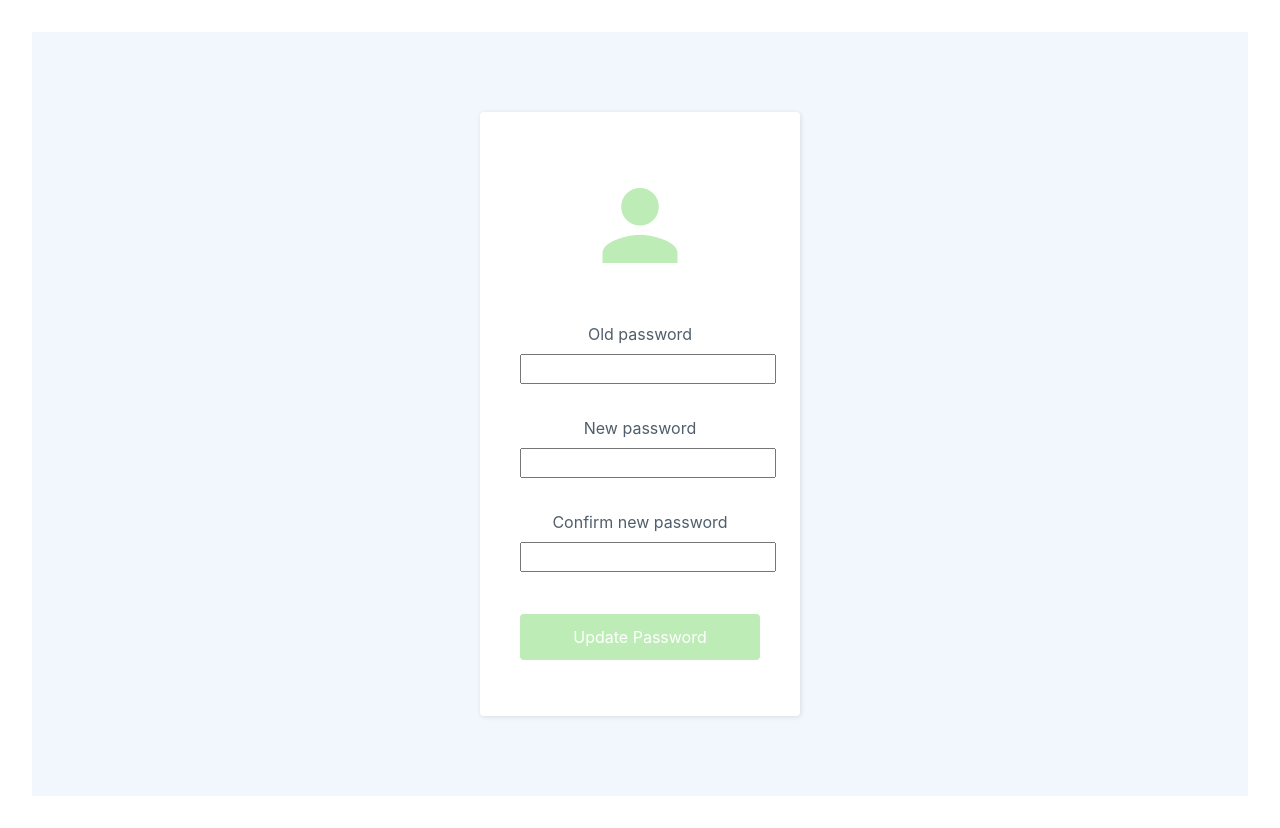
After one commit to sicoyle/Healthy_Meals, a Flask app: page /change_password in a window 1280 px wide. The commit adds this page. Run offline with Flask 2, Linux system fonts and the light colour scheme; the visitor is signed in with stand-in values (Sample User, id 1); parts of the project's set-up code (start-up, migrations or seed data) failed here and were passed over; some libraries are stand-ins or nearby versions.

Commit message:
Got change password implemented

```diff
--- a/app/forms.py
+++ b/app/forms.py
@@ -42,6 +42,29 @@ class EditProfileForm(FlaskForm):
     phone_number = StringField('Phone Number')
     submit = SubmitField('Submit')
 
+class ChangePasswordForm(FlaskForm):
+    old_password = PasswordField('Old password', validators=[DataRequired()])
+    password = PasswordField('New password', validators=[
+        DataRequired(), EqualTo('password2', message='Passwords must match')])
+    password2 = PasswordField('Confirm new password', validators=[DataRequired()])
+    submit = SubmitField('Update Password')
+
+class PasswordResetRequestForm(FlaskForm):
+    email = StringField('Email', validators=[DataRequired(), Length(1, 64),
+                                             Email()])
+    submit = SubmitField('Reset Password')
+
+class PasswordResetForm(FlaskForm):
+    email = StringField('Email', validators=[DataRequired(), Length(1, 64),
+                                             Email()])
+    password = PasswordField('New Password', validators=[
+        DataRequired(), EqualTo('password2', message='Passwords must match')])
+    password2 = PasswordField('Confirm password', validators=[DataRequired()])
+    submit = SubmitField('Reset Password')
+
+    def validate_email(self, field):
+        if User.query.filter_by(email=field.data).first() is None:
+            raise ValidationError('Unknown email address.')
 
 class PostForm(FlaskForm):
     post = TextField('Add a ToDo item', validators=[
--- a/app/models.py
+++ b/app/models.py
@@ -104,6 +104,8 @@ class UserModel(UserMixin, db.Model):
     def check_password(self, password):
         return check_password_hash(self.password_hash, password)
 
+    def verify_password(self, password):
+        return check_password_hash(self.password_hash, password)
 
 """
 class UserModel(db.Model):
--- a/app/routes.py
+++ b/app/routes.py
@@ -16,7 +16,7 @@ from flask_login import login_required
 from flask import request
 from werkzeug.urls import url_parse
 from app import db
-from app.forms import RegistrationForm, EditProfileForm
+from app.forms import RegistrationForm, EditProfileForm, ChangePasswordForm, PasswordResetRequestForm, PasswordResetForm
 from app.forms import PostForm
 from app import facebook_blueprint, facebook
 from app import google_blueprint, google
@@ -189,6 +189,22 @@ def edit_profile():
         form.zip_code.data = current_user.zip_code
         return render_template('edit_profile.html', title='Edit Profile', form=form, user=user)
     return render_template('profile.html', user=user)
+
+@app.route('/change_password', methods=['GET', 'POST'])
+@login_required
+def change_password():
+    form = ChangePasswordForm()
+    if form.validate_on_submit():
+        if current_user.verify_password(form.old_password.data):
+            print("password verified")
+            current_user.set_password(form.password.data)
+            db.session.commit()
+            flash('Your password has been updated.')
+            return redirect(url_for('profile'))
+        else:
+            print("else statement")
+            flash('Invalid password.')
+    return render_template("change_password.html", form=form)
 
 @app.route('/logout')
 def logout():
--- /dev/null
+++ b/app/templates/change_password.html
@@ -0,0 +1,48 @@
+<!DOCTYPE html>
+<html>
+
+<head>
+    <meta charset="utf-8">
+    <meta name="viewport" content="width=device-width, initial-scale=1.0, shrink-to-fit=no">
+    <title>Change Password Page</title>
+    <link rel="stylesheet" href="https://cdnjs.cloudflare.com/ajax/libs/twitter-bootstrap/4.3.1/css/bootstrap.min.css">
+    <link rel="stylesheet" href="https://cdnjs.cloudflare.com/ajax/libs/ionicons/2.0.1/css/ionicons.min.css">
+    <link rel="stylesheet" href="https://cdnjs.cloudflare.com/ajax/libs/font-awesome/4.7.0/css/font-awesome.min.css">
+    <link rel="stylesheet" href="{{ url_for('static', filename='css/sam.styles.min.css') }}">
+</head>
+
+<body>
+    <div class="login-clean">
+        <h1 class="sr-only">Sign In</h1>
+        <form action="" method="post" novalidate style="text-align: center;" class="form-group">
+            {{ form.hidden_tag() }}
+            <div class="illustration"><i class="icon ion-android-person"></i></div>
+            <p>
+                {{ form.old_password.label }}<br>
+                {{ form.old_password(class_="form-group") }}<br>
+                {% for error in form.old_password.errors %}
+                <span style="color: red;">[{{ error }}]</span>
+                {% endfor %}
+            </p>
+            <p>
+                {{ form.password.label }}<br>
+                {{ form.password(class_="form-group") }}<br>
+                {% for error in form.password.errors %}
+                <span style="color: red;">[{{ error }}]</span>
+                {% endfor %}
+            </p>
+            <p>
+                {{ form.password2.label }}<br>
+                {{ form.password2(class_="form-group") }}<br>
+                {% for error in form.password2.errors %}
+                <span style="color: red;">[{{ error }}]</span>
+                {% endfor %}
+            </p>
+            <p>{{ form.submit(class_="btn btn-primary btn-block") }}</p>
+
+        </form>
+
+    </div>
+</body>
+
+</html>
--- a/app/templates/edit_profile.html
+++ b/app/templates/edit_profile.html
@@ -155,7 +155,7 @@
                     </div>
                     <div class="form-row">
                         <div class="col-lg-12 col-xl-12 text-right">
-                            <button class="btn btn-light" style="border-radius: 20px;background-color: #bdecb6;color: rgb(255,254,254);" type="button">Change Password</button>
+                            <button class="btn btn-light" style="border-radius: 20px;background-color: #bdecb6;color: rgb(255,254,254);" type="button">Change Password<a href="{{ url_for('change_password') }}"></a></button>
                             <button class="btn btn-light" onclick="location.href='/profile'" style="border-radius: 20px;background-color: #bdecb6;color: rgb(255,254,254);" type="button">Cancel</button>
                             <input type="submit" value="Submit" class="btn btn-light" role="button" style="border-radius: 20px;background-color: #bdecb6;color: rgb(255,255,255);">
                         </div>
```
Also changed, not shown: app.db.
